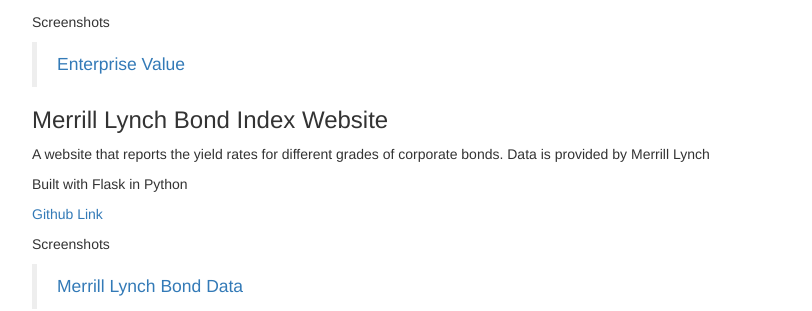
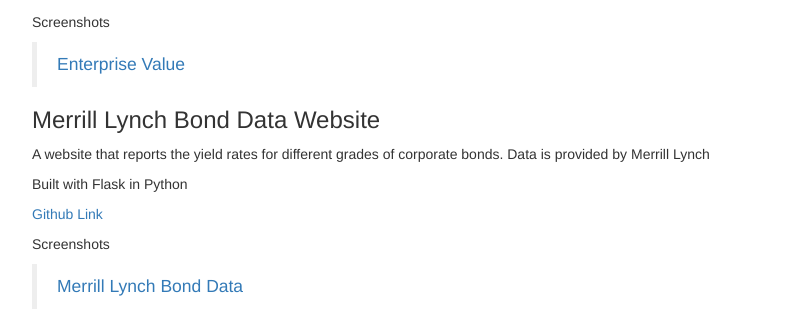
Before and after one commit to adubashi/adubashi.github.io, a Jekyll site: the page built from projects/index.html, in a window 1280 px wide. Shown: the part 1258-1569 px from the top of the page, without its empty margins (38-850 px from the left). Built offline with Jekyll 4.4.1, drawn with Linux system fonts in a browser that asks for light colours; a script that is not in the unit is left out.

Commit message:
Update index.html

```diff
--- a/projects/index.html
+++ b/projects/index.html
@@ -55,7 +55,7 @@
 </div>
 
 <div class="merrill">
-<h3>Merrill Lynch Bond Index Website</h3>
+<h3>Merrill Lynch Bond Data Website</h3>
 <p>A website that reports the yield rates for different grades of corporate bonds. Data is provided by Merrill Lynch</p>
 <p>Built with Flask in Python</p>
 <p><a href="https://github.com/adubashi/merrillLynchBondIndex">Github Link</a></p>
```
